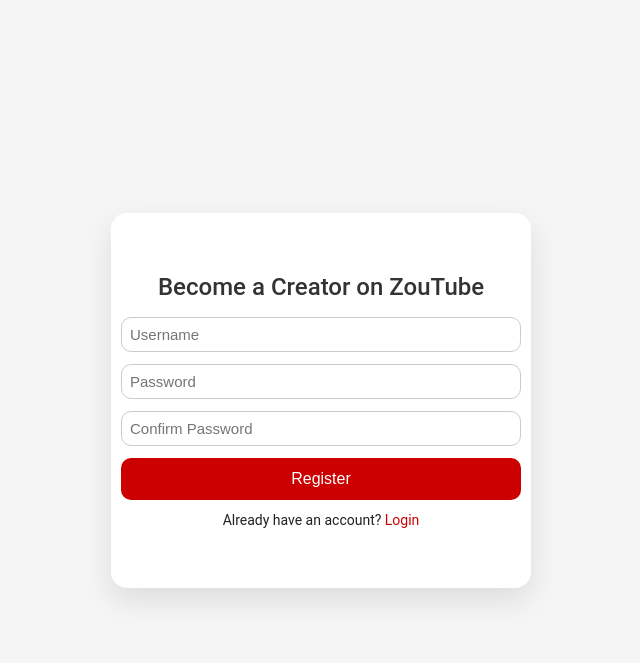
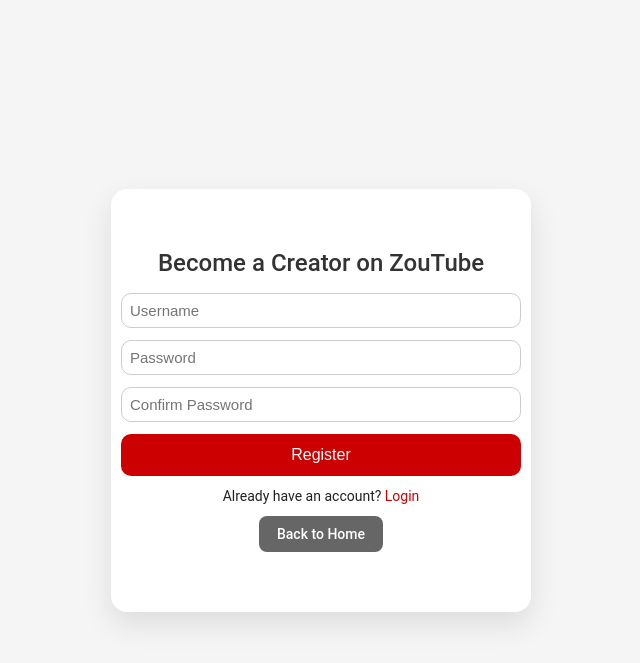
Before and after one commit to TazkieCT/ZouTube, a PHP site: page /register.php in a window 1280 px wide. Shown: the top 663 px of the page, without its empty margins (319-959 px from the left). Run offline with PHP 8.4, Linux system fonts and the light colour scheme.

Commit message:
Feat: back home button login register

```diff
--- a/login.php
+++ b/login.php
@@ -46,6 +46,9 @@ if ($_SERVER['REQUEST_METHOD'] === 'POST') {
                 <button class="visibility-toggle" type="submit" style="width: 100%;">Login</button>
             </form>
             <p style="margin-top: 12px;">Don't have an account? <a href="register.php">Register</a></p>
+            <div class="back-home-wrapper">
+                <a href="/ZouTube/index.php" class="back-home-button">Back to Home</a>
+            </div>
         </div>
     </div>
 </body>
--- a/register.php
+++ b/register.php
@@ -66,6 +66,9 @@ if ($_SERVER['REQUEST_METHOD'] === 'POST') {
             </form>
 
             <p style="margin-top: 12px;">Already have an account? <a href="login.php">Login</a></p>
+            <div class="back-home-wrapper">
+                <a href="/ZouTube/index.php" class="back-home-button">Back to Home</a>
+            </div>
         </div>
     </div>
 </body>
--- a/styles/auth.css
+++ b/styles/auth.css
@@ -88,3 +88,25 @@ p[style*="color: green"] {
     margin-bottom: 16px;
     text-align: center;
 }
+
+
+.back-home-wrapper {
+    margin-top: 12px;
+    text-align: center;
+}
+
+.back-home-button {
+    display: inline-block;
+    padding: 10px 18px;
+    background-color: #666;
+    color: #fff;
+    border-radius: 8px;
+    text-decoration: none;
+    font-size: 14px;
+    font-weight: 500;
+    transition: background-color 0.3s ease;
+}
+
+.back-home-button:hover {
+    background-color: #444;
+}
```
Also changed, not shown: styles/search.css (line endings or trailing spaces).
